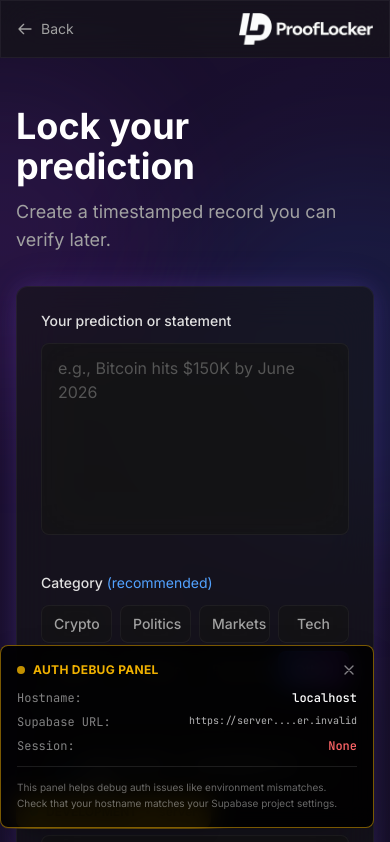
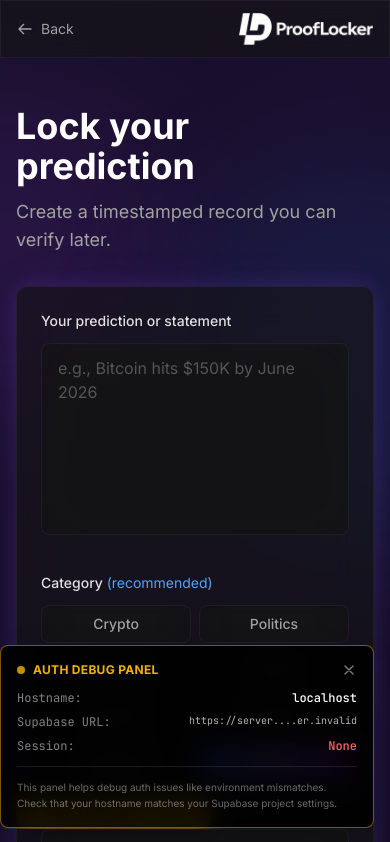
Before and after one commit to Boomchakalala/prooflocker, a Next.js app: page /lock in a window 390 px wide. Shown: the top 842 px of the page. Built offline with nearby package versions, Linux system fonts and the light colour scheme; no server answers.

Commit message:
Sandbox autosave

```diff
--- a/src/app/lock/page.tsx
+++ b/src/app/lock/page.tsx
@@ -173,7 +173,7 @@ export default function LockPage() {
                 >
                   Category <span className="text-blue-400 font-normal">(recommended)</span>
                 </label>
-                <div className="grid grid-cols-4 gap-2">
+                <div className="grid grid-cols-2 md:grid-cols-3 lg:grid-cols-4 gap-2">
                   {categories.map((cat) => (
                     <button
                       key={cat}
```
